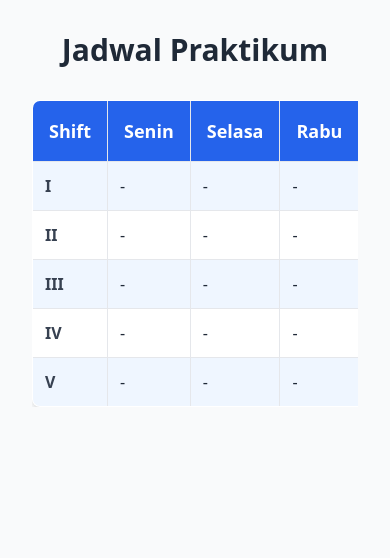
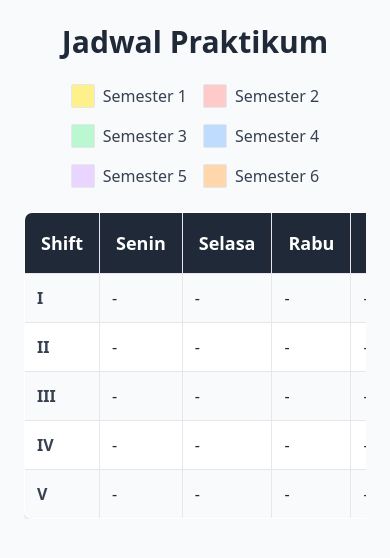
Before and after one commit to setyadhitya/hells, a Next.js app: page /jadwal in a window 390 px wide. Shown: the top 558 px of the page. Built offline with nearby package versions, Linux system fonts and the light colour scheme; no server answers; the database is empty.

Commit message:
jadwal sudah oke

```diff
--- a/app/api/jadwal/route.js
+++ b/app/api/jadwal/route.js
@@ -1,4 +1,3 @@
-// app/api/jadwal/route.js
 import mysql from 'mysql2/promise';
 
 export async function GET() {
@@ -7,17 +6,16 @@ export async function GET() {
       host: 'localhost',
       user: 'root',
       password: '',
-      database: 'stern'
+      database: 'labordatenbank'
     });
 
     const [rows] = await connection.execute(`
-      SELECT Mata_Kuliah, Hari, Shift
+      SELECT Mata_Kuliah, Hari, Shift, Jurusan, Kelas, Semester, Jam_Mulai, Jam_Ahir, Assisten, Catatan
       FROM tb_praktikum
     `);
 
     await connection.end();
 
-    // Susun data menjadi { Shift: { Senin: '...', Selasa: '...', ... } }
     const shifts = ['I','II','III','IV','V'];
     const hariKerja = ['Senin','Selasa','Rabu','Kamis','Jumat'];
 
@@ -26,13 +24,13 @@ export async function GET() {
     shifts.forEach(shift => {
       jadwalMap[shift] = {};
       hariKerja.forEach(hari => {
-        jadwalMap[shift][hari] = '-'; // default
+        jadwalMap[shift][hari] = null; // default
       });
     });
 
     rows.forEach(item => {
       if (jadwalMap[item.Shift] && item.Hari) {
-        jadwalMap[item.Shift][item.Hari] = item.Mata_Kuliah;
+        jadwalMap[item.Shift][item.Hari] = item;
       }
     });
 
--- a/app/jadwal/page.js
+++ b/app/jadwal/page.js
@@ -3,10 +3,22 @@ import { useEffect, useState } from 'react'
 
 export default function JadwalPage() {
   const [jadwal, setJadwal] = useState({});
+  const [selected, setSelected] = useState(null);
 
   const shifts = ['I', 'II', 'III', 'IV', 'V'];
   const hariKerja = ['Senin', 'Selasa', 'Rabu', 'Kamis', 'Jumat'];
 
+  // Warna semester
+  const semesterColors = {
+    1: 'bg-yellow-200',
+    2: 'bg-red-200',
+    3: 'bg-green-200',
+    4: 'bg-blue-200',
+    5: 'bg-purple-200',
+    6: 'bg-orange-200',
+  };
+
+  // Ambil data jadwal dari API
   useEffect(() => {
     fetch('/api/jadwal')
       .then(res => res.json())
@@ -14,13 +26,26 @@ export default function JadwalPage() {
       .catch(err => console.error('Gagal fetch jadwal:', err));
   }, []);
 
+  const handleClick = (item) => setSelected(item);
+  const handleClose = () => setSelected(null);
+
   return (
-        <main className="min-h-screen bg-gray-50 p-8">
-            <h1 className="text-3xl font-bold mb-8 text-gray-800 text-center">Jadwal Praktikum</h1>
+    <main className="min-h-screen bg-gray-50 p-6 md:p-8">
+      <h1 className="text-3xl font-bold mb-6 text-gray-800 text-center">Jadwal Praktikum</h1>
+
+      {/* Legend warna semester */}
+      <div className="flex justify-center gap-4 mb-6 flex-wrap">
+        {Object.entries(semesterColors).map(([sem, color]) => (
+          <div key={sem} className="flex items-center gap-2">
+            <div className={`${color} w-6 h-6 border rounded-sm`}></div>
+            <span className="font-medium text-gray-700">Semester {sem}</span>
+          </div>
+        ))}
+      </div>
 
       <div className="overflow-x-auto">
         <table className="min-w-full bg-white shadow-md rounded-lg overflow-hidden border border-gray-200">
-                    <thead className="bg-blue-600 text-white text-lg">
+          <thead className="bg-gray-800 text-white text-lg">
             <tr>
               <th className="border p-4">Shift</th>
               {hariKerja.map((h, i) => (
@@ -30,18 +55,56 @@ export default function JadwalPage() {
           </thead>
           <tbody>
             {shifts.map((shift, i) => (
-                            <tr key={i} className={i % 2 === 0 ? "bg-blue-50 hover:bg-blue-100" : "bg-white hover:bg-blue-100"}>
+              <tr key={i} className={i % 2 === 0 ? "bg-gray-50" : "bg-white"}>
                 <td className="border p-3 font-semibold text-gray-700">{shift}</td>
-                                {hariKerja.map((hari, j) => (
-                                    <td key={j} className="border p-3 text-gray-800 font-medium">
-                                        {jadwal[shift]?.[hari] || '-'}
+                {hariKerja.map((hari, j) => {
+                  const item = jadwal[shift]?.[hari] || null;
+                  if (!item) return <td key={j} className="border p-3 text-gray-800">-</td>;
+
+                  const bgColor = semesterColors[item.Semester] || 'bg-gray-200';
+
+                  return (
+                    <td
+                      key={j}
+                      className={`border p-3 text-gray-800 font-medium cursor-pointer ${bgColor} hover:brightness-95 transition`}
+                      onClick={() => handleClick(item)}
+                    >
+                      {item.Mata_Kuliah}
                     </td>
-                                ))}
+                  )
+                })}
               </tr>
             ))}
           </tbody>
         </table>
       </div>
+
+      {/* Modal */}
+      {selected && (
+        <div
+          className="fixed inset-0 bg-black bg-opacity-40 flex justify-center items-center z-50 transition-opacity duration-300"
+          onClick={handleClose}
+        >
+          <div
+            className="bg-white rounded-lg shadow-lg w-96 p-6 relative transform transition-transform duration-300 scale-100"
+            onClick={(e) => e.stopPropagation()}
+          >
+            <h2 className="text-xl font-bold mb-4">{selected.Mata_Kuliah}</h2>
+            <p><strong>Jurusan:</strong> {selected.Jurusan}</p>
+            <p><strong>Kelas:</strong> {selected.Kelas}</p>
+            <p><strong>Semester:</strong> {selected.Semester}</p>
+            <p><strong>Jam:</strong> {selected.Jam_Mulai} - {selected.Jam_Ahir}</p>
+            <p><strong>Assisten:</strong> {selected.Assisten}</p>
+            <p><strong>Catatan:</strong> {selected.Catatan || '-'}</p>
+            <button
+              onClick={handleClose}
+              className="absolute top-2 right-2 text-gray-500 hover:text-gray-700 font-bold text-lg"
+            >
+              ✕
+            </button>
+          </div>
+        </div>
+      )}
     </main>
   );
 }
--- a/app/presensi/page.js
+++ b/app/presensi/page.js
@@ -1,7 +1,7 @@
 'use client'
 
 import { useState } from 'react';
-import { QRCodeCanvas } from 'qrcode.react'
+//import { QRCodeCanvas } from 'qrcode.react'
 
 const dataPresensi = [
     { matkul: 'Jaringan Komputer 1', jamMulai: '08:00', jamSelesai: '10:00' },
```
Lines whose indentation alone changed are shown as unchanged.
